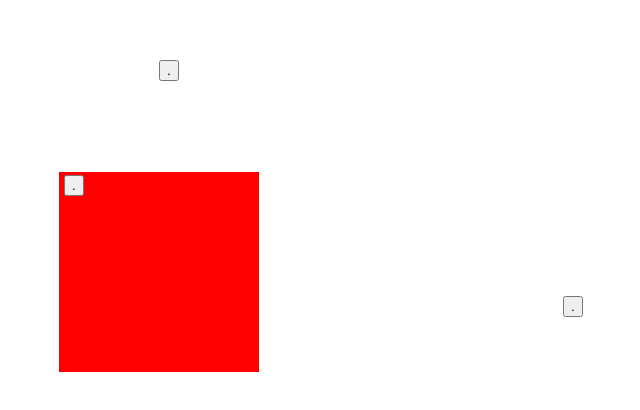
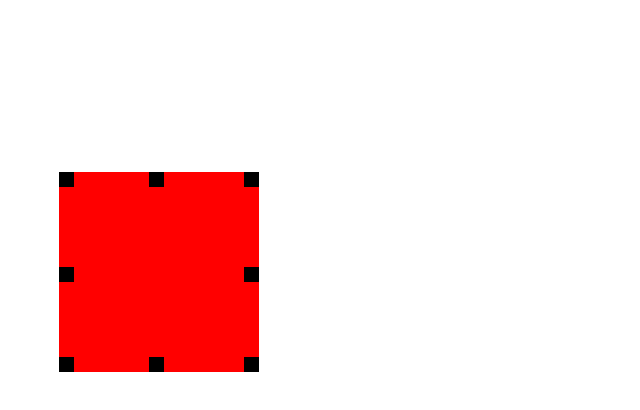
Before and after one commit to juliomdsneto/JsRandom, a React (Create React App) app: page / in a window 1280 px wide. Shown: the part 136-546 px from the top of the page, without its empty margins (481-1121 px from the left). Built offline with nearby package versions, Linux system fonts and the light colour scheme.

Commit message:
updating buttons

```diff
--- a/src/App.js
+++ b/src/App.js
@@ -1,6 +1,4 @@
 import React, { useState } from "react";
-import ReactDOM from "react-dom";//alá, apelou
-
 
 export default function App() {
   const [drag, setDrag] = useState({
@@ -15,13 +13,6 @@ export default function App() {
   });
 
 
-  const boxForm = {
-    width: `${dims.w}px`,
-    height: `${dims.h}px`,
-    backgroundColor: "red"
-  }
-
-
   const startResize = (e) => {
     setDrag({
       active: true,
@@ -32,7 +23,7 @@ export default function App() {
 
   const resizeFrame = (e) => {
     const { active, x, y } = drag;
-    if (active) {
+    if (active) {//
       const xDiff = Math.abs(x - e.clientX);
       const yDiff = Math.abs(y - e.clientY);
       const newW = x > e.clientX ? dims.w - xDiff : dims.w + xDiff;
@@ -46,7 +37,8 @@ export default function App() {
   const stopResize = (e) => {
     setDrag({ ...drag, active: false });
   };
-
+//resetar o css parar um borderBox
+//instalar styled component
   return (
     <div style={{
       justifyContent: "center",
@@ -55,85 +47,139 @@ export default function App() {
       display: "flex"
     }} onMouseMove={resizeFrame} onMouseUp={stopResize}>
       <div
-        style={boxForm}
+        style={{
+          minWidth: '200px',
+          minHeight: '200px',
+          width: `${dims.w}px`,
+          height: `${dims.h}px`,
+          backgroundColor: "red",
+          position:"relative"
+        }}
       >
         <button style={
           {
-
-            position: "relative",
-            left: -45,
-            top: -47,
+            backgroundColor: 'black',
+            width: '15px',
+            height: '15px',
+            border: 'none',
+            position: "absolute",
+            left: 0,
+            top: 0,
             cursor: "pointer",
-            border: "2p solid black",
-            margin: 50
           }
         }
           onMouseDown={startResize}>
-          .
+          A
         </button>
-        {
           <button style={
             {
-              position: "relative",
-              right: -454,
-              top: -47,
+              backgroundColor: 'black',
+              width: '15px',
+              height: '15px',
+              border: 'none',
+              position: "absolute",
+              right: 0,
+              top: 0,
               cursor: "pointer",
-              border: "2p solid black",
-              margin: 50
             }
           }
             onMouseDown={startResize}>
-            .
+            B
           </button>
-        }
-
-        {
           <button style={
             {
+              backgroundColor: 'black',
+              width: '15px',
+              height: '15px',
+              border: 'none',
               position: "absolute",
-              left: 590,
-              top: 146,
+              left: 0,
+              bottom: 0,
               cursor: "pointer",
-              border: "2p solid black",
-              margin: 50
             }
           }
             onMouseDown={startResize}>
-            .
+            C
           </button>
-        }
+          <button style={
+            {
+              backgroundColor: 'black',
+              width: '15px',
+              height: '15px',
+              border: 'none',
+              position: "absolute",
+              right: 0,
+              bottom: 0,
+              cursor: "pointer",
+            }
+          }
+            onMouseDown={startResize}>
 
+          </button>
+          <button style={
+            {
+              backgroundColor: 'black',
+              width: '15px',
+              height: '15px',
+              border: 'none',
+              position: "absolute",
+              right: 0,
+              bottom: "45%",
+              cursor: "pointer",
+            }
+          }
+            onMouseDown={startResize}>
+
+          </button>
+          <button style={
+            {
+              backgroundColor: 'black',
+              width: '15px',
+              height: '15px',
+              border: 'none',
+              position: "absolute",
+              left: 0,
+              bottom: "45%",
+              cursor: "pointer",
+            }
+          }
+            onMouseDown={startResize}>
+
+          </button>
+          <button style={
+            {
+              backgroundColor: 'black',
+              width: '15px',
+              height: '15px',
+              border: 'none',
+              position: "absolute",
+              right: "45%",
+              left:'45%',
+              bottom: 0,
+              cursor: "pointer",
+            }
+          }
+            onMouseDown={startResize}>
+
+          </button>
+
+          <button style={
+            {
+              backgroundColor: 'black',
+            width: '15px',
+            height: '15px',
+            border: 'none',
+              position: "absolute",
+              right: "45%",
+              left:'45%',
+              top: 0,
+              cursor: "pointer",
+            }
+          }
+            onMouseDown={startResize}>
+
+          </button>
       </div>
     </div>
   );
 }
-
-
-// style = {
-//   {
-//     cursor: "pointer",
-//     border: "2p solid black",
-//     float: "center",
-//     margin: 0
-//   }
-// }
-
-
-// .container {
-//   display: flex;
-//   height: 100vh;
-//   justify-content: center;
-//   align-items: center;
-// }
-
-// .box {
-//   background-color: red;
-// }
-
-// display: "flex",
-// justifyContent: "center",
-// flex: 1,
-// backgroundColor: "green",
-// height: 100,
-// alignItems: "center"
-// }
```
